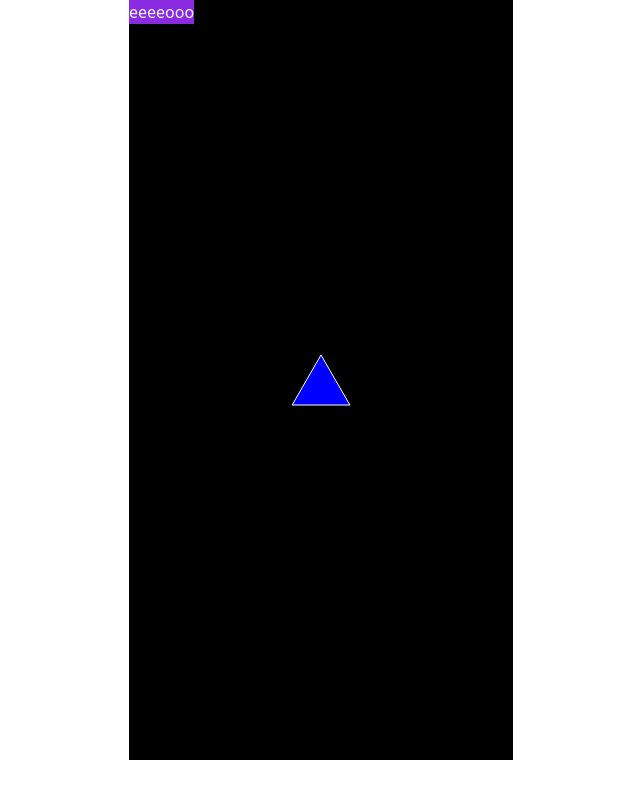
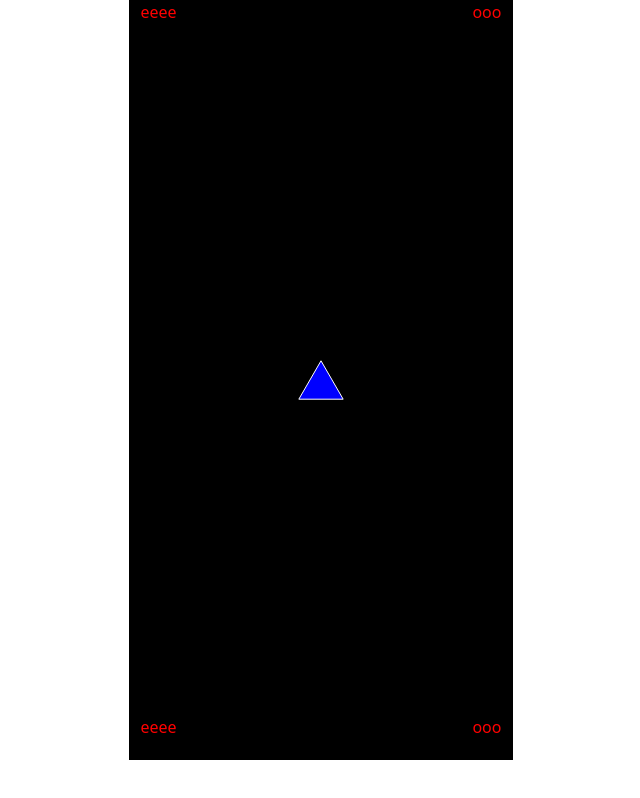
Before and after one commit to hartoman/theTriangle, a plain HTML site: page index.html in a window 1280 px wide. Both pictures are taken after a click on the element 640 px from the left and 380 px from the top of the page. Shown: the whole page, without its empty margins (319-959 px from the left). Drawn offline with nearby package versions, Linux system fonts and the light colour scheme.

Commit message:
interface counters added in correct screen positions

```diff
--- a/index.html
+++ b/index.html
@@ -2,9 +2,9 @@
 <html lang="en">
 
 <head>
-    <meta charset="UTF-8">
-    <meta http-equiv="X-UA-Compatible" content="IE=edge">
-    <meta name="viewport" content="width=device-width, initial-scale=1.0">
+    <meta charset="UTF-8" />
+    <meta http-equiv="X-UA-Compatible" content="IE=edge" />
+    <meta name="viewport" content="width=device-width, initial-scale=1.0" />
     <title>The Triangle</title>
     <!-- include Bootstrap css-->
     <link href="https://cdn.jsdelivr.net/npm/bootstrap@5.2.3/dist/css/bootstrap.min.css" rel="stylesheet"
@@ -14,17 +14,28 @@
 </head>
 
 <body>
-    <div class="container-sm  mh-100 px-0 " >
-        <!-- TODO: create interface-->
-        <div class = "d-flex justify-content-between" style="position: fixed; background-color: blueviolet;">
-        <div  style="color: aliceblue;">eeee</div>
-         <div style="color: aliceblue;">ooo</div>
+    <div class="container-sm mh-100 px-0">
+        <!-- TODO: top interface starts -->
+        <div style="position: relative;">
+            <div style="position: absolute; background-color: transparent; display:flex; width: 100%;">
+                <div style="color: red; width: 100%; padding-left: 3%;">eeee</div>
+                <div style="color: red; width: 100%; text-align: right; padding-right: 3%;">ooo</div>
+            </div>
         </div>
+        <!-- TODO: top interface ends -->
 
         <canvas id="canvas"></canvas>
 
+        <!-- bottom interface starts -->
+        <div style="position: relative;">
+            <div style="position: absolute; bottom:0; padding-bottom: 7%; background-color: transparent; display:flex; width: 100%;">
+                <div style="color: red; width: 100%; padding-left: 3%;">eeee</div>
+                <div style="color: red; width: 100%; text-align: right; padding-right: 3%;">ooo</div>
+            </div>
+        </div>
+        <!-- bottom interface ends -->
+    </div>
 
-    </div>
     <script src="./js/mouseFuncs.js"></script>
     <script src="./js/draws.js"></script>
     <script src="./js/setupCanvas.js"></script>
--- a/js/classes.js
+++ b/js/classes.js
@@ -1,3 +1,8 @@
+// this file contains the needed classes for the sprites. player sprite is created here
+
+// basic size unit for the relative dimensions of the sprites
+const sizeUnit = canvas.width/100;
+
 class Sprite {
   constructor({ position, velocity, color, height, destination, speed }) {
     this.position = position;
@@ -10,8 +15,7 @@ class Sprite {
 
   // draws the sprite in a single frame
   draw() {
-    ctx.fillStyle = this.color;
-    ctx.fillRect(this.position.x, this.position.y, 50, 50);
+    //TODO: FILL IN
   }
 
   // updates the position of the sprite at any animation frame
@@ -31,9 +35,13 @@ class Sprite {
         this.velocity.x = 0;
         this.velocity.y = 0;
       }
-      this.draw();
+
+      // calculates new position based on velocity
       this.position.x += this.velocity.x;
       this.position.y += this.velocity.y;
+
+      // redraws the sprite
+      this.draw();
     }
   }
 }
@@ -42,8 +50,9 @@ class Player extends Sprite {
   draw() {
     drawTriangle(this.position.x, this.position.y, this.height, this.color, "white");
   }
+}
 
-}
+
 
 // creates the player sprite
 const player = new Player({
@@ -56,7 +65,7 @@ const player = new Player({
     y: 0,
   },
   color: "blue",
-  height: 50,
+  height: 10*sizeUnit,
   destination: {
     x: canvas.width / 2,
     y: canvas.height / 2,
--- a/style.css
+++ b/style.css
@@ -28,6 +28,6 @@ body {
 @media (orientation:portrait) {
     .container-sm {
         max-width: 100%;
-        height: 95vh;
+        height: 93vh;
     }
 }
```
